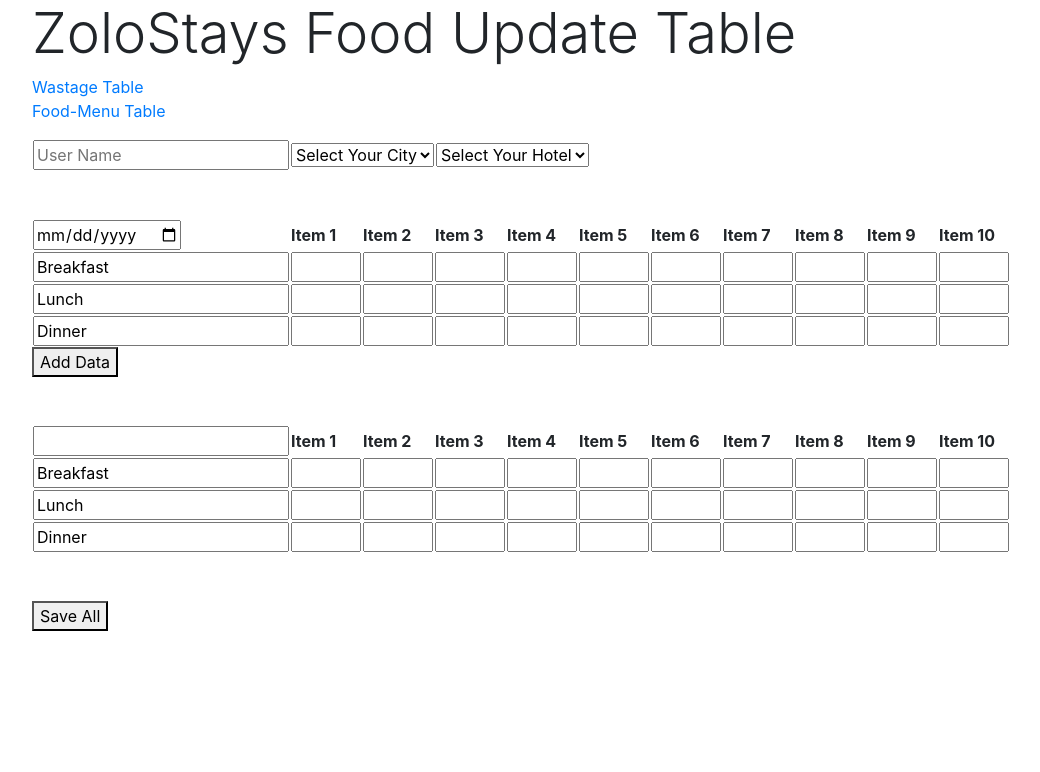
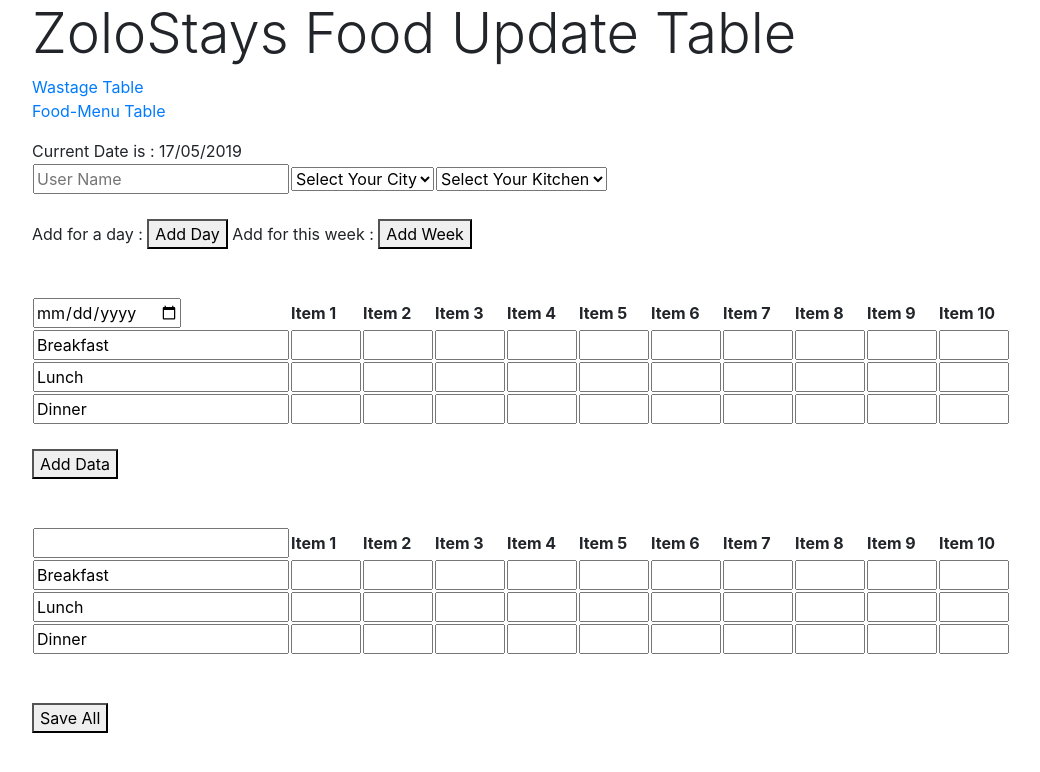
Before and after one commit to saksham2410/Food_Menu, a Vue app in the folder front-end/: page /#/menu in a window 1280 px wide. Shown: the top 772 px of the page, without its empty margins (53-1093 px from the left). Built offline with nearby package versions, Linux system fonts and the light colour scheme.

Commit message:
Added momentjs

```diff
--- a/front-end/src/components/Menu.vue
+++ b/front-end/src/components/Menu.vue
@@ -2,7 +2,10 @@
   <v-container>
     <v-layout wrap row>
       <v-flex>
-        <table>
+        <table >
+          Current Date is :
+            {{formattedDate}}
+            <br>
           <tr>
             <th>
               <input
@@ -12,6 +15,7 @@
                 v-model="newData.userName"
               >
             </th>
+
             <th>
               <select v-model="newData.userCity">
                 <option value selected>Select Your City</option>
@@ -29,11 +33,11 @@
             </th>
             <th>
               <select v-model="newData.userHotel">
-                <option value selected>Select Your Hotel</option>
-                <option value="Bangalore">Zolo1</option>
-                <option value="Mumbai">Zolo2</option>
-                <option value="Delhi">Zolo3</option>
-                <option value="Jaipur">Zolo4</option>
+                <option value selected>Select Your Kitchen</option>
+                <option value="Zolo1">Zolo1</option>
+                <option value="Zolo2">Zolo2</option>
+                <option value="Zolo3">Zolo3</option>
+                <option value="Zolo4">Zolo4</option>
               </select>
               <!-- <input
                 type="text"
@@ -45,8 +49,12 @@
           </tr>
         </table>
         <br>
+        Add for a day : <v-btn @click="addDay">Add Day</v-btn>
+        Add for this week : <v-btn @click="addWeek">Add Week</v-btn>
         <br>
-        <table>
+        <br>
+        <table v-for="index in tableNum" :key="index">
+          <br>
           <tr>
             <th>
               <input type="date" v-model="newData.selectedDate">
@@ -92,6 +100,7 @@
             </td>
           </tr>
         </table>
+        <br>
         <v-btn @click="addNewTableElementBreakfast()">Add Data</v-btn>
         <br>
         <br>
@@ -159,8 +168,11 @@
 moment().format();
 export default {
   data() {
+
     return {
+      moment : moment,
       data: {},
+      tableNum : 1,
       data1: {
         date: {
           breakfast: ["", ""],
@@ -172,12 +184,6 @@
           date: ""
         }
       },
-      // tableName: "meals",
-      // userCity: "",
-      // userName: '',
-      // userHotel: '',
-      // selectedDate: "",
-      // finalEntry : "",
       newData: {
         breakfast: [],
         lunch: [],
@@ -199,9 +205,12 @@
     };
   },
   methods: {
-    // createPri() {
-    //   this.user
-    // },
+    addDay() {
+      this.tableNum = 1;
+    },
+    addWeek() {
+      this.tableNum = 7;
+    },
     addNewData() {
       this.data["" + this.newData.selectedDate] = this.newData;
       // this.newData = { breakfast: [], lunch: [], dinner: [],  };
@@ -236,21 +245,14 @@
         max = this.newData.dinner.length;
       }
       console.log(max);
-
-      // if (this.newData.breakfast.length)
-      // this.newData1 = this.newData;
-      // this.newData.selectedDate = this.newData.selectedDate.parse(str);
-      // const finalEntry = this.userCity + this.userName + this.userHotel + this.selectedDate,
-      // this.newData['username'] = this.user,
-      // const newData1 = "hello",
       let index = 0;
       for (index = 0; index < max; index++) {
         // console.log(this.newData1);
         console.log(this.newData.breakfast[index]);
         this.newData1 = {
-          breakfast: "",
-          lunch: "",
-          dinner: "",
+          breakfast: "None",
+          lunch: "None",
+          dinner: "None",
           userCity: "",
           userName: "",
           userHotel: "",
@@ -293,7 +295,6 @@
     },
     async printTable() {
       let index = 0;
-      let index1 = 0;
       console.log(this.data1);
       for (index = 0; index < this.data1.length; index++) {
         // for (index1=0; index1<this.data1.length; index1++)
@@ -318,7 +319,12 @@
     const x = localStorage.getItem("data-123");
     if (x) this.data = JSON.parse(x);
     // localStorage.removeItem('data-123');
-  }
+  },
+   computed: {
+      formattedDate() {
+        return moment().format("DD/MM/YYYY");
+      }
+    }
 };
 </script>
 
```
